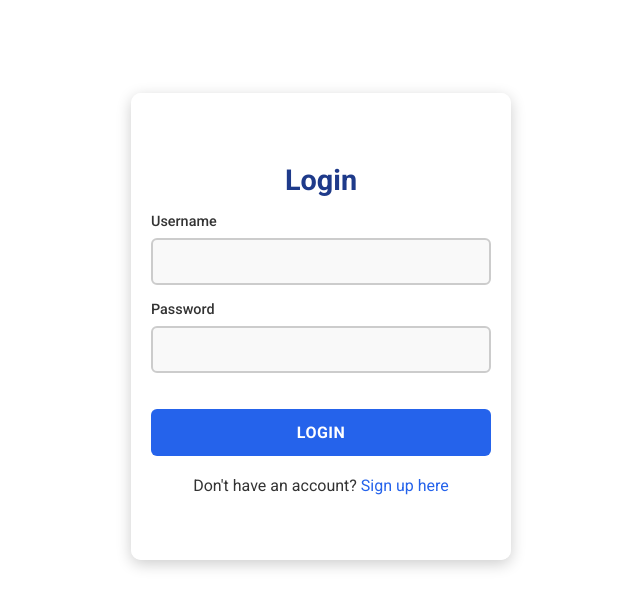
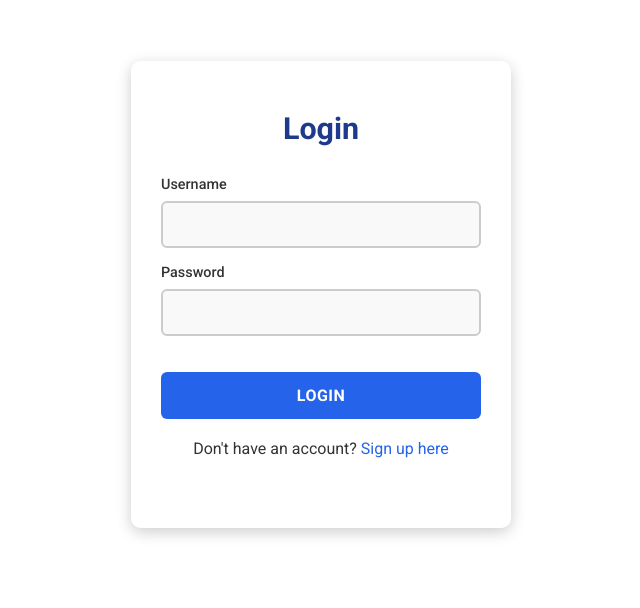
Before and after one commit to SatharakaNilmantha/SpiritX_Dev_Titans_01_Client_Side, a React (Vite) app: page / in a window 1280 px wide. Shown: the part 106-714 px from the top of the page, without its empty margins (319-959 px from the left). Built offline with nearby package versions, Linux system fonts and the light colour scheme; a web font is replaced by a local one.

Commit message:
modified the loginPage

```diff
--- a/src/Pages/LoginPage/LoginPage.css
+++ b/src/Pages/LoginPage/LoginPage.css
@@ -1,13 +1,17 @@
 .login-container {
-    display: flex;
-    justify-content: center;
-    align-items: center;
-    height: 100vh;
+  display: flex;
+  justify-content: center;
+  align-items: center;
+  position: absolute;
+  top: 0;
+  bottom: 0;
+  left: 0;
+  right: 0;
   }
 
   .login-form {
     background: rgba(255, 255, 255, 0.9);
-    padding: 70px 20px;
+    padding: 50px 30px;
     border-radius: 10px;
     box-shadow: 0 4px 15px rgba(0, 0, 0, 0.2);
     text-align: center;
@@ -17,9 +21,10 @@
   }
 
   .login-title {
-    font-size: 1.8rem;
+    font-size: 1.9rem;
     margin-bottom: 1rem;
     color: #1e3a8a;
+    margin-bottom: 30px;
   }
 
   .login-label {
--- a/src/Pages/LoginPage/LoginPage.jsx
+++ b/src/Pages/LoginPage/LoginPage.jsx
@@ -11,7 +11,7 @@ function LoginPage() {
   const handleLogin = (e) => {
     e.preventDefault();
     if (!username || !password) {
-      setPopup({ type: "error", message: "Please enter both username and password!" });
+      setPopup({ type: "error", message: "Invalid Username or Password" });
     } else {
       setPopup({ type: "success", message: "Login Successful!" });
     }
--- a/src/Pages/SignUpPage/SignUpPage.jsx
+++ b/src/Pages/SignUpPage/SignUpPage.jsx
@@ -70,7 +70,7 @@ function SignUpPage() {
 
           // Redirect to login page after 2 seconds
           setTimeout(() => {
-            navigate("/LoginPage");
+            navigate("/");
           }, 2000);
         }
       } catch (error) {
@@ -80,14 +80,6 @@ function SignUpPage() {
           toast.error("Signup failed. Please try again.", { position: "bottom-right" });
         }
       }
-
-      toast.success("Signup successful!", { position: "bottom-right" });
-
-      // Redirect to login page after successful signup
-      setTimeout(() => {
-        navigate("/"); // Navigate to the login page
-      }, 2000); // Optional delay for the success message
-
     }
   };
 
```
